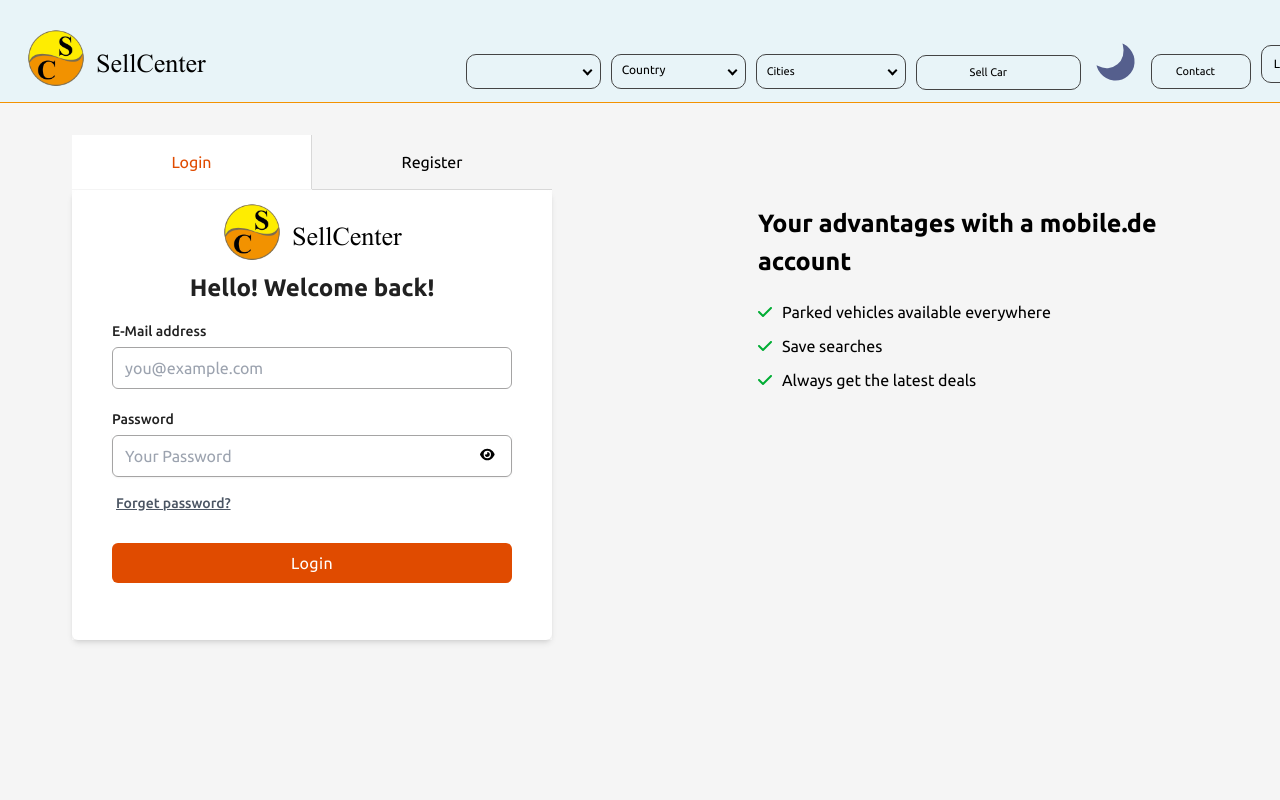
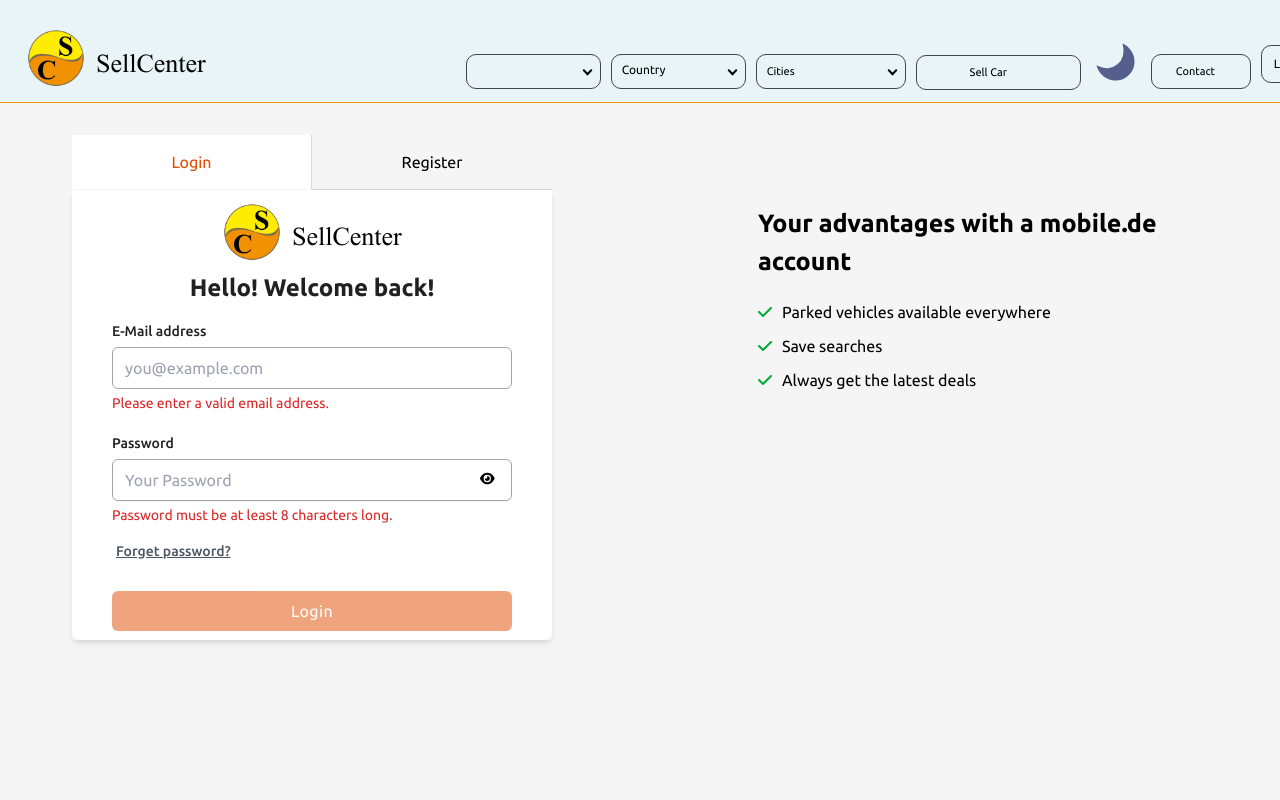
Before and after one commit to Deryjon/mobile-de, a Vue app: page /login in a window 1280 px wide. Shown: the top 800 px of the page. Built offline with nearby package versions, Linux system fonts and the light colour scheme; what vue3-geolocation would draw is missing.

Commit message:
feat: add validation login (2023-08-29, 20:03)

```diff
--- a/src/views/LogoutPage/components/FormLogin.vue
+++ b/src/views/LogoutPage/components/FormLogin.vue
@@ -42,9 +42,9 @@
                     class="block w-full mt-[5px] pl-3 pr-10 py-2 rounded-md border-black hover:shadow-lg"
                     placeholder="you@example.com"
                     v-model="emailLogin"
-                    @input="validateEmail"
+                    @input="validateEmailLogin"
                   />
-                  <span v-if="!isEmailValid" class="text-red-600 text-sm mt-1"
+                  <span v-if="!isEmailLoginValid" class="text-red-600 text-sm mt-1"
                     >Please enter a valid email address.</span
                   >
                 </div>
@@ -54,7 +54,7 @@
                   >
                   <div class="relative rounded-md shadow-sm">
                     <input
-                      @input="validatePassword"
+                      @input="validatePasswordLogin"
                       id="password"
                       :type="showPassword ? 'text' : 'password'"
                       class="block w-full mt-[5px] pl-3 pr-10 py-2 rounded-md border-black hover:shadow-lg"
@@ -96,7 +96,7 @@
                     </div>
                   </div>
                   <span
-                    v-if="!isPasswordValid"
+                    v-if="!isPasswordLoginValid"
                     class="text-red-600 text-sm mt-1"
                     >Password must be at least 8 characters long.</span
                   >
@@ -293,8 +293,10 @@ export default {
       passwordRegister: "",
       emailLogin: "",
       passwordLogin: "",
-      isEmailValid: true,
-      isPasswordValid: true,
+      isEmailValid: false,
+      isPasswordValid: false,
+      isEmailLoginValid: false,
+      isPasswordLoginValid: false,
       isChecked: false,
     };
   },
@@ -310,15 +312,15 @@ export default {
       this.isPasswordValid = this.passwordRegister.length >= 8;
     },
 
-    validateEmail() {
+    validateEmailLogin() {
       // Ваш код валидации email
       // Пример проверки на корректность email:
-      this.isEmailValid = /^[^\s@]+@[^\s@]+\.[^\s@]+$/.test(this.emailLogin);
+      this.isEmailLoginValid = /^[^\s@]+@[^\s@]+\.[^\s@]+$/.test(this.emailLogin);
     },
-    validatePassword() {
+    validatePasswordLogin() {
       // Ваш код валидации пароля
       // Пример проверки на длину пароля:
-      this.isPasswordValid = this.passwordLogin.length >= 8;
+      this.isPasswordLoginValid = this.passwordLogin.length >= 8;
     },
 
     createNewUser(email, password) {
@@ -350,7 +352,7 @@ export default {
       return this.isEmailValid && this.isPasswordValid && this.isChecked;
     },
     isFormLoginValid() {
-      return this.isEmailValid && this.isPasswordValid;
+      return this.isEmailLoginValid && this.isPasswordLoginValid;
     },
   },
 };
```
